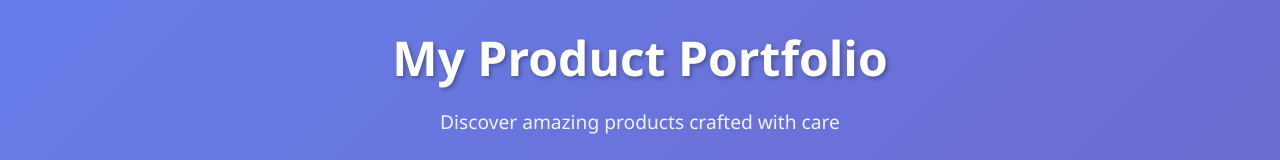
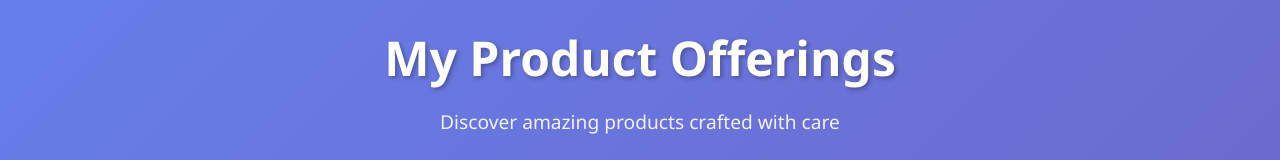
Before and after one commit to nagaramit/bands-and-more, a plain HTML site: page index.html in a window 1280 px wide. Shown: the top 160 px of the page. Drawn offline with Linux system fonts and the light colour scheme.

Commit message:
changed header and title

```diff
--- a/index.html
+++ b/index.html
@@ -3,7 +3,7 @@
 <head>
     <meta charset="UTF-8">
     <meta name="viewport" content="width=device-width, initial-scale=1.0">
-    <title>My Product Portfolio</title>
+    <title>Bands & More</title>
     <style>
         * {
             margin: 0;
@@ -198,7 +198,7 @@
 <body>
     <div class="container">
         <header>
-            <h1>My Product Portfolio</h1>
+            <h1>My Product Offerings</h1>
             <p>Discover amazing products crafted with care</p>
         </header>
 
```
